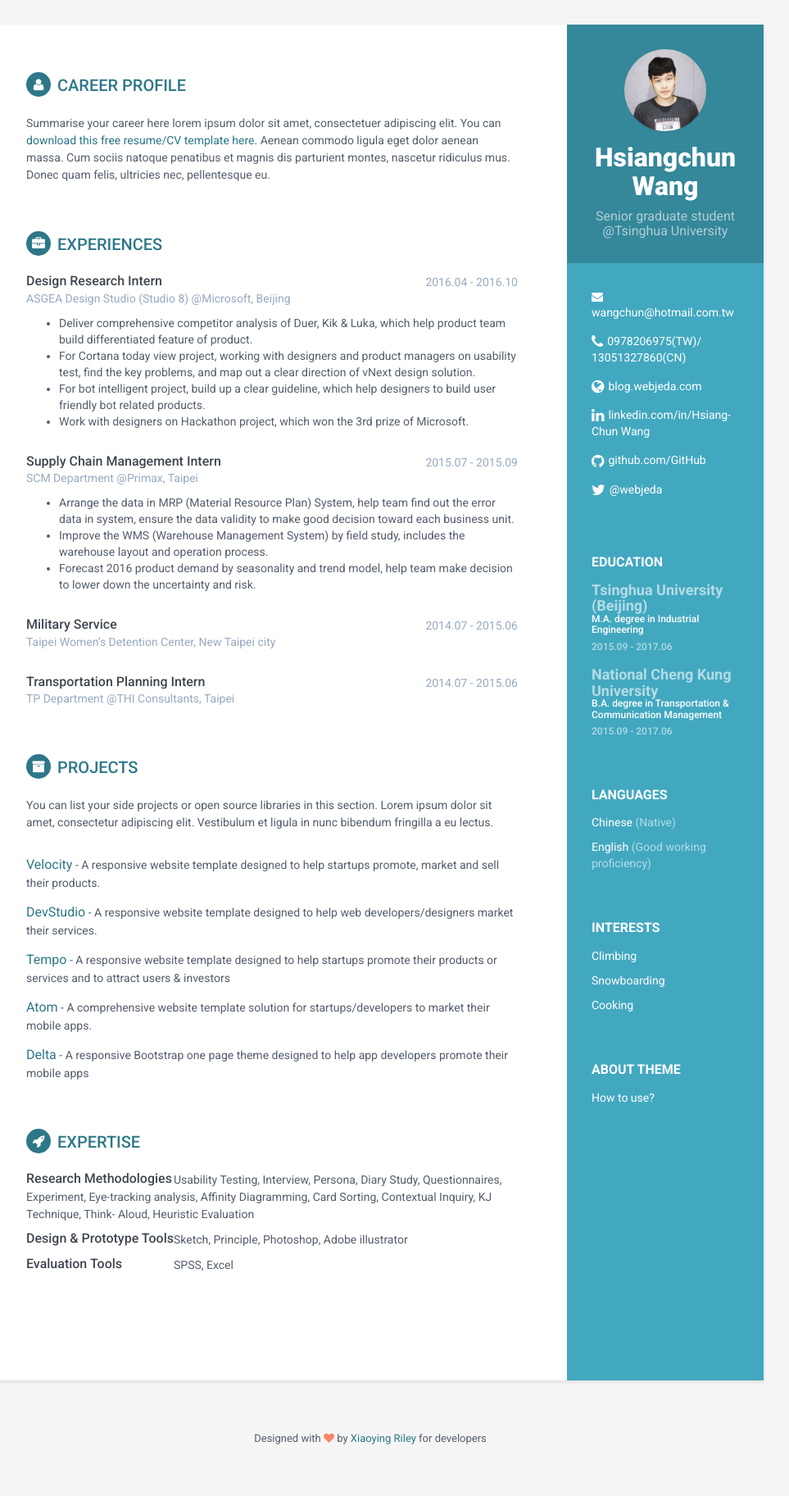
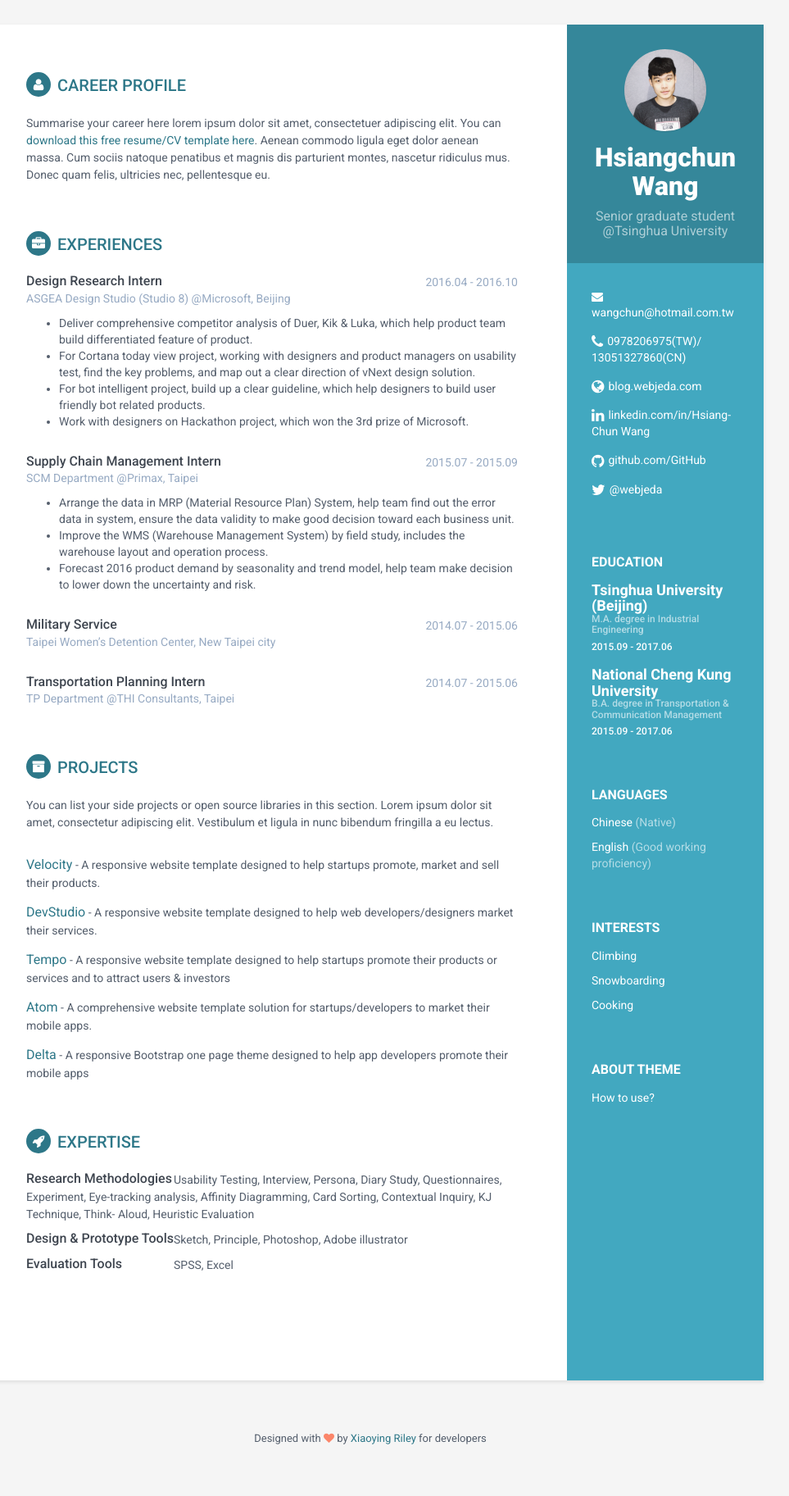
Before and after one commit to hsiangchunwang/hsiangchunwang.github.io, a Jekyll site: the page built from index.html, in a window 1280 px wide. Shown: the whole page at 82% size, without its empty margins (188-1151 px from the left). Built offline with Jekyll 4.4.1, drawn with Linux system fonts in a browser that asks for light colours.

Commit message:
Update styles.css

```diff
--- a/assets/css/styles.css
+++ b/assets/css/styles.css
@@ -112,6 +112,7 @@ p {
 .sidebar-wrapper .degree {
   font-size: 12px;
   font-weight: 500;
+  color: rgba(255, 255, 255, 0.6);
   margin-top: 0;
   margin-bottom: 5px;
 }
@@ -122,12 +123,10 @@ p {
   margin-bottom: 0;
 }
 .sidebar-wrapper .education-container .meta {
-  color: rgba(255, 255, 255, 0.6);
   margin-bottom: 0px;
   margin-top: 0;
 }
 .sidebar-wrapper .education-container .time {
-  color: rgba(255, 255, 255, 0.6);
   font-weight: 500;
   font-size: 12px;
   margin-bottom: 0px;
```
